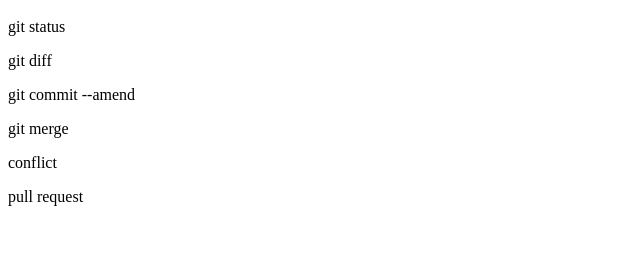
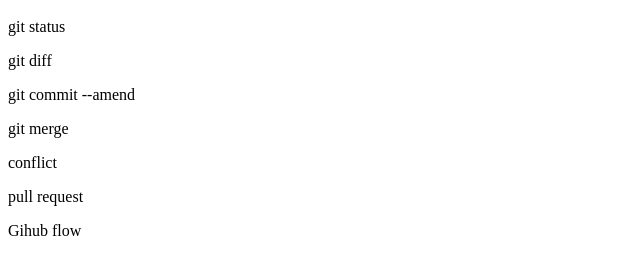
Before and after one commit to ryotaro-8141/git_tutorial, a plain HTML site: page index.html in a window 1280 px wide. Shown: the part 57-332 px from the top of the page, without its empty margins (0-640 px from the left). Drawn offline with Linux system fonts and the light colour scheme.

Commit message:
Github flowを追記

```diff
--- a/index.html
+++ b/index.html
@@ -5,3 +5,4 @@
 <p>git merge</p>
 <p>conflict</p>
 <p>pull request</p>
+<p>Gihub flow</p>
```
